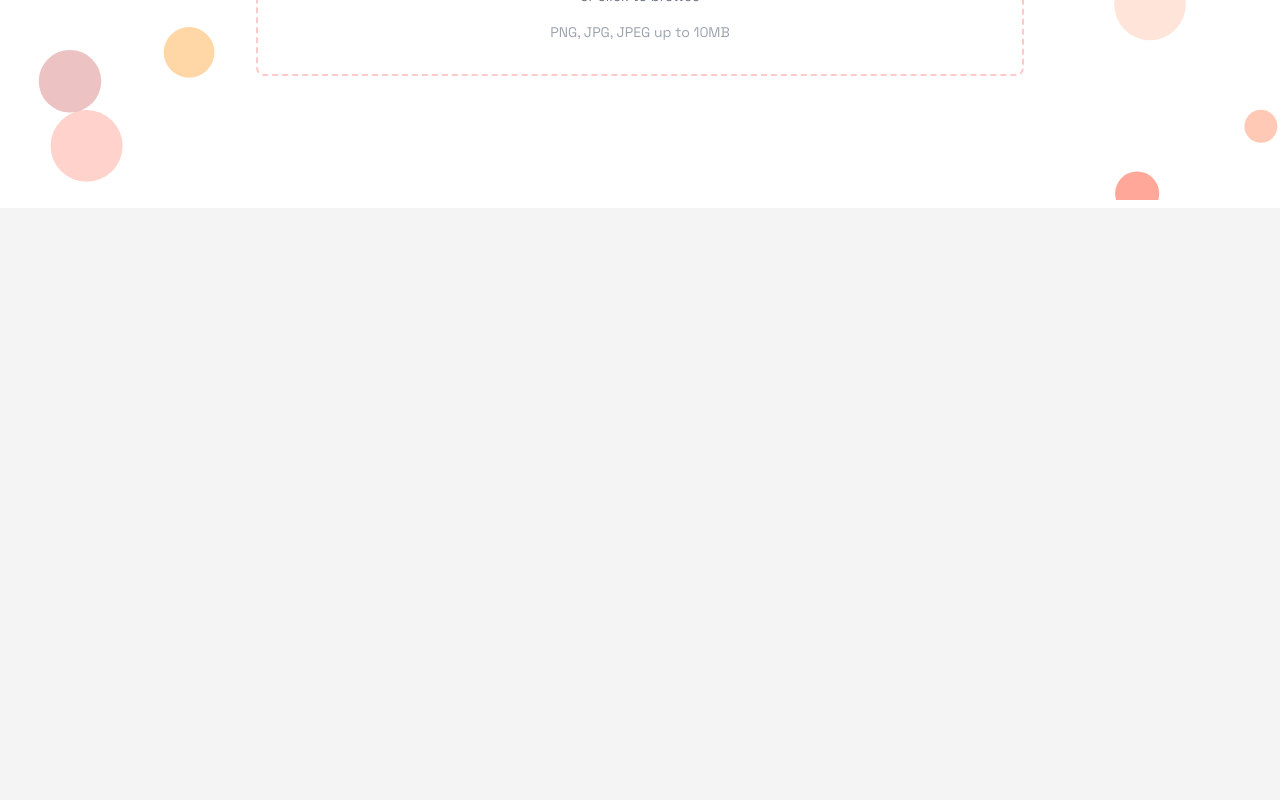
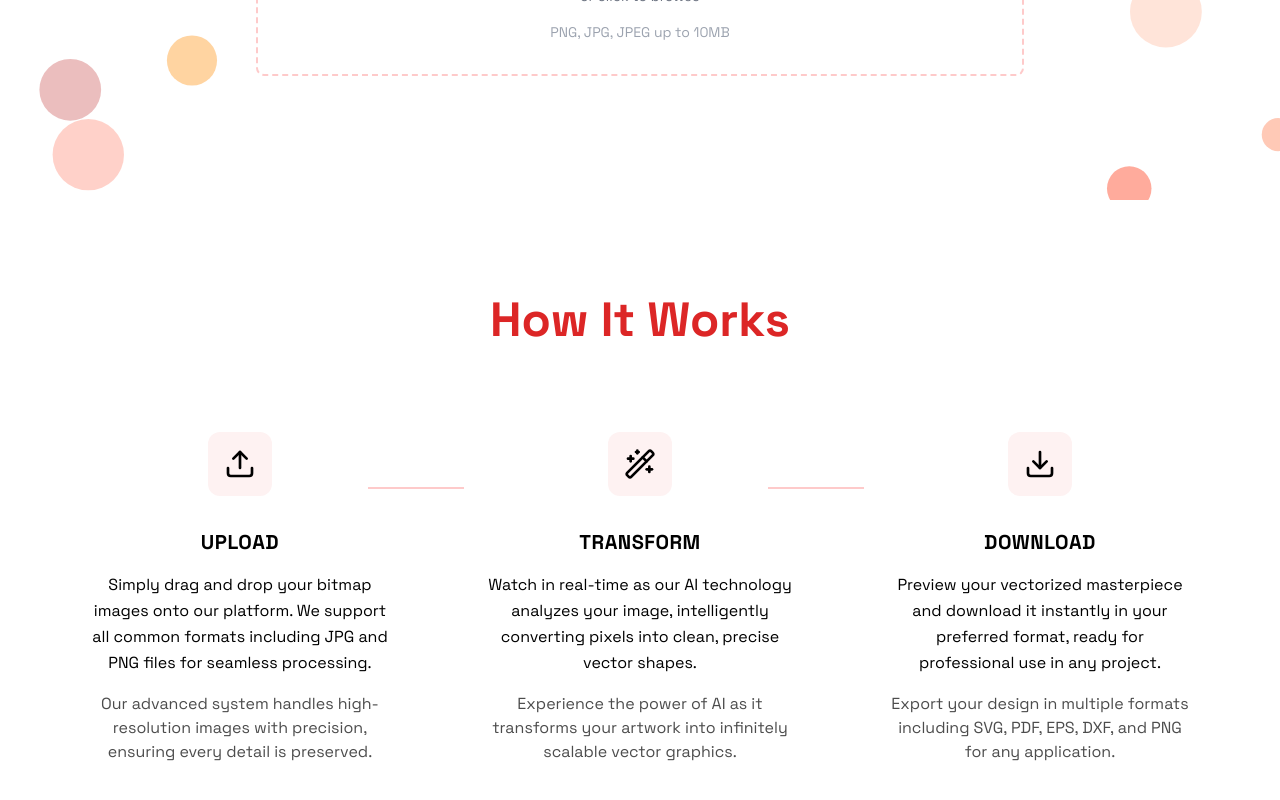
Before and after one commit to beoncer/tovetctorai_frontend, a Next.js app: page / in a window 1280 px wide. Shown: the part 592-1392 px from the top of the page. Before the commit the page ends 800 px from the top, so only its background shows below. Built offline with nearby package versions, Linux system fonts and the light colour scheme.

Commit message:
feat: add How It Works section with consistent styling and balanced text

```diff
--- a/app/page.tsx
+++ b/app/page.tsx
@@ -1,11 +1,13 @@
 import Hero from "@/components/hero"
 import Navbar from "@/components/navbar"
+import HowItWorks from "@/components/how-it-works"
 
 export default function Home() {
   return (
     <main className="min-h-screen bg-white">
       <Navbar />
       <Hero />
+      <HowItWorks />
     </main>
   )
 }
--- /dev/null
+++ b/components/how-it-works.tsx
@@ -0,0 +1,69 @@
+"use client"
+
+import { motion } from "framer-motion"
+import { Upload, Wand2, Download } from "lucide-react"
+
+export default function HowItWorks() {
+  const steps = [
+    {
+      icon: Upload,
+      title: "UPLOAD",
+      description: "Simply drag and drop your bitmap images onto our platform. We support all common formats including JPG and PNG files for seamless processing.",
+      details: "Our advanced system handles high-resolution images with precision, ensuring every detail is preserved."
+    },
+    {
+      icon: Wand2,
+      title: "TRANSFORM",
+      description: "Watch in real-time as our AI technology analyzes your image, intelligently converting pixels into clean, precise vector shapes.",
+      details: "Experience the power of AI as it transforms your artwork into infinitely scalable vector graphics."
+    },
+    {
+      icon: Download,
+      title: "DOWNLOAD",
+      description: "Preview your vectorized masterpiece and download it instantly in your preferred format, ready for professional use in any project.",
+      details: "Export your design in multiple formats including SVG, PDF, EPS, DXF, and PNG for any application."
+    }
+  ]
+
+  return (
+    <section className="py-24 bg-white relative overflow-hidden">
+      <div className="container mx-auto px-6">
+        <motion.h2
+          initial={{ opacity: 0, y: 20 }}
+          whileInView={{ opacity: 1, y: 0 }}
+          transition={{ duration: 0.5 }}
+          className="text-4xl md:text-5xl font-bold text-center mb-16 text-red-600"
+        >
+          How It Works
+        </motion.h2>
+
+        <div className="grid md:grid-cols-3 gap-12 max-w-6xl mx-auto">
+          {steps.map((step, index) => (
+            <motion.div
+              key={step.title}
+              initial={{ opacity: 0, y: 20 }}
+              whileInView={{ opacity: 1, y: 0 }}
+              transition={{ duration: 0.5, delay: index * 0.2 }}
+              className="relative"
+            >
+              <div className="flex flex-col items-center text-center space-y-4 h-full p-6">
+                <div className="w-16 h-16 bg-red-50 rounded-xl flex items-center justify-center mb-4">
+                  <step.icon className="w-8 h-8 text-black" />
+                </div>
+                <h3 className="text-xl font-bold tracking-wide text-black">{step.title}</h3>
+                <p className="text-black leading-relaxed min-h-[80px] flex items-center">{step.description}</p>
+                <p className="text-black/70 min-h-[48px] flex items-center">{step.details}</p>
+              </div>
+
+              {index < steps.length - 1 && (
+                <div className="hidden md:block absolute top-20 right-0 translate-x-1/2 -translate-y-1/2">
+                  <div className="w-24 h-0.5 bg-red-200"></div>
+                </div>
+              )}
+            </motion.div>
+          ))}
+        </div>
+      </div>
+    </section>
+  )
+}
```
